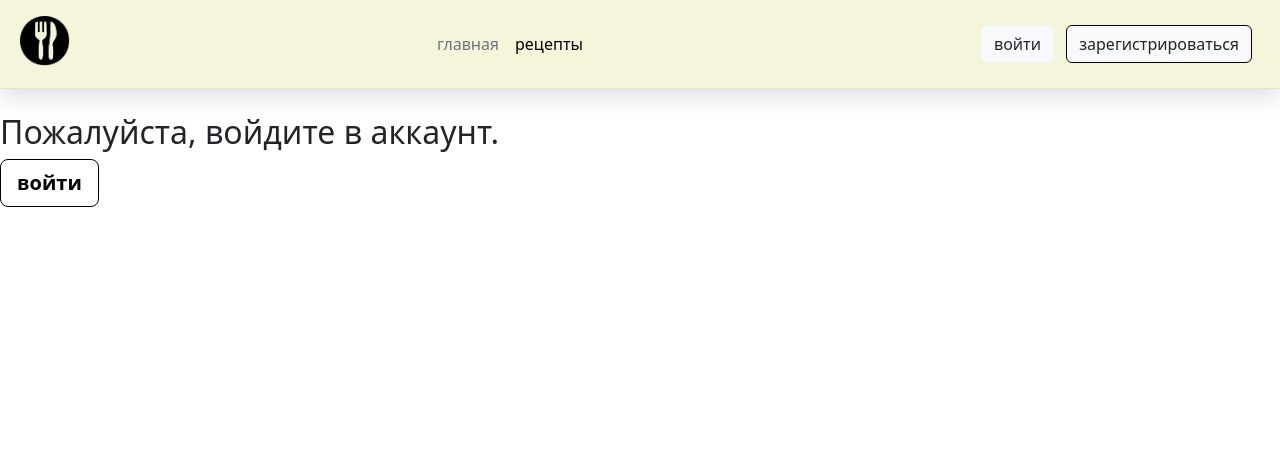
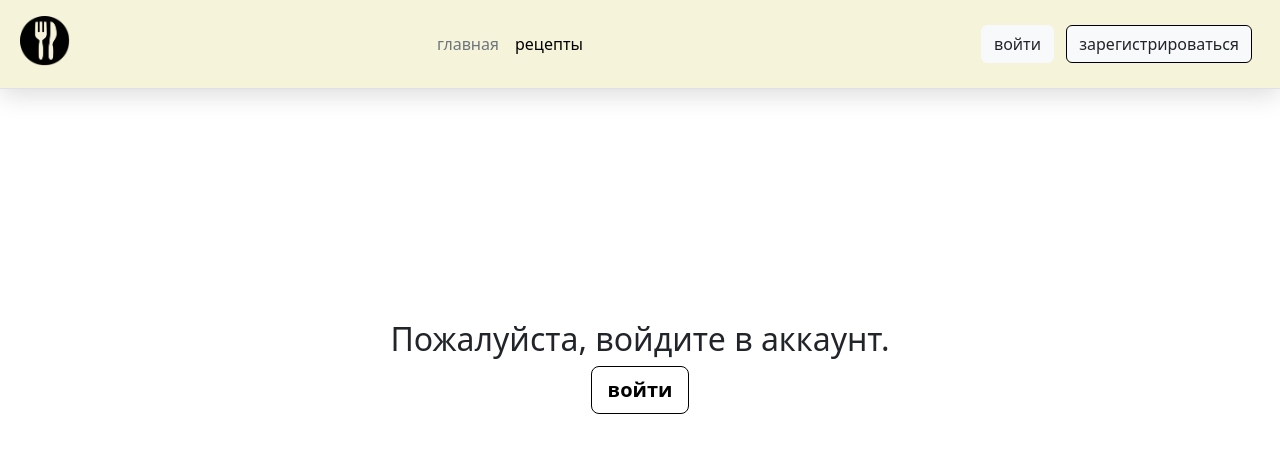
Before and after one commit to papaWa-paw/website, a Flask app: page /recipes_form in a window 1280 px wide. Shown: the top 453 px of the page. Run offline with Flask 3, Linux system fonts and the light colour scheme.

Commit message:
Update main.css

```diff
--- a/static/css/main.css
+++ b/static/css/main.css
@@ -4,7 +4,7 @@
     position: sticky;
     top: 0;
     padding: 20px;
-    background: #f5f5dc;
+    background: #f5f3da;
     -webkit-box-shadow: 0 5px 25px rgba(0, 0, 0, 0.15);
         box-shadow: 0 5px 25px rgba(0, 0, 0, 0.15);
 }
@@ -16,6 +16,7 @@
 
 }
 
+}
 /* MODAL */
 .modal_box {
     position: fixed;
@@ -47,7 +48,7 @@
     top: 40%;
     left: 25%;
     right: 25%;
-    text-align: center
+    text-align: center;
 }
 
 .formik {
@@ -55,3 +56,11 @@
     left: 5%;
     right: 5%;
 }
+
+.pz {
+    position: absolute;
+    top: 40%;
+    left: 25%;
+    right: 25%;
+    text-align: center;
+}
```
